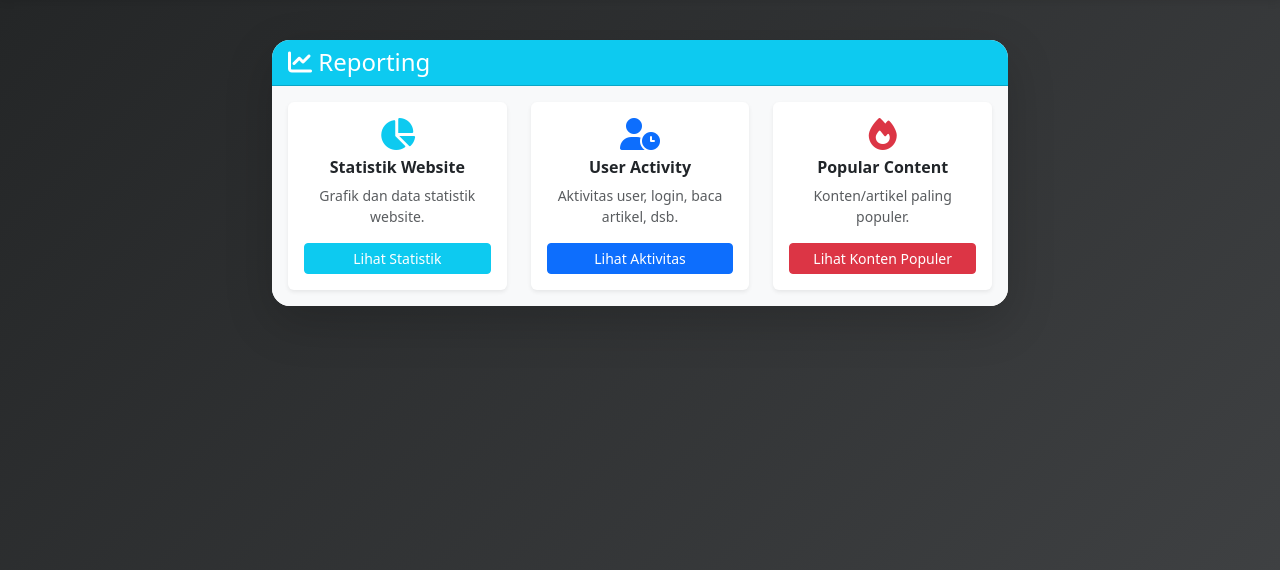
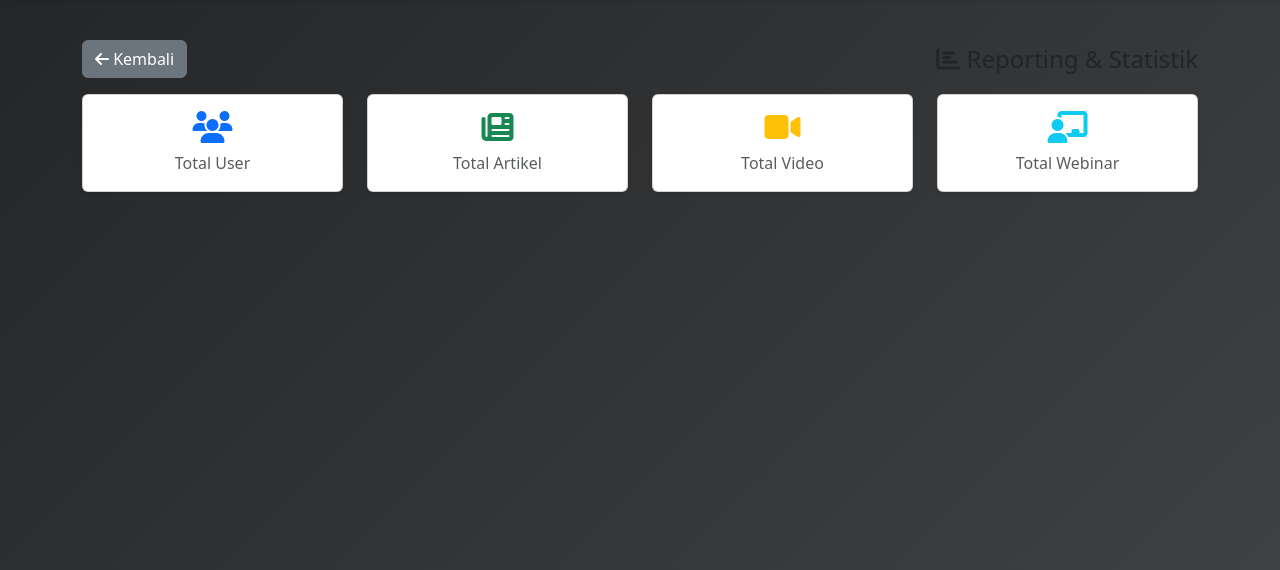
Before and after one commit to fajar-26/Project_301220026_FajarMunawar, a PHP site: the page made by application/views/admin/reporting.php in a window 1280 px wide. Shown: the part 57-627 px from the top of the page. Run offline with PHP 8.4, Linux system fonts and the light colour scheme; the template is opened without the code that fills it, so the values that code supplies are empty.

Commit message:
Add statistics to admin reporting page
The admin reporting page now displays total counts for users, articles, videos, and webinars. Controller logic was updated to fetch these statistics and pass them to the view, and the view was redesigned to present the stats in a dashboard format.

```diff
--- a/application/controllers/Admin.php
+++ b/application/controllers/Admin.php
@@ -115,12 +115,18 @@ class Admin extends CI_Controller {
     }
 
     public function reporting() {
+        $this->load->model('Admin_content_model');
+        $this->load->database();
         $data['title'] = 'Reporting - Admin';
         $data['user'] = array(
             'name' => $this->session->userdata('first_name') . ' ' . $this->session->userdata('last_name'),
             'email' => $this->session->userdata('email'),
             'role' => $this->session->userdata('role')
         );
+        $data['stat_users'] = $this->db->count_all('users');
+        $data['stat_articles'] = $this->Admin_content_model->count_articles();
+        $data['stat_videos'] = $this->Admin_content_model->count_videos();
+        $data['stat_webinars'] = $this->Admin_content_model->count_webinars();
         $this->load->view('admin/header', $data);
         $this->load->view('admin/reporting', $data);
         $this->load->view('admin/footer');
--- a/application/views/admin/reporting.php
+++ b/application/views/admin/reporting.php
@@ -1,43 +1,43 @@
-<div class="row justify-content-center">
-    <div class="col-lg-8">
-        <div class="card shadow-lg border-0 mb-4" style="border-radius: 18px;">
-            <div class="card-header bg-info text-white" style="border-radius: 18px 18px 0 0;">
-                <h4 class="mb-0"><i class="fas fa-chart-line"></i> Reporting</h4>
+<div class="d-flex justify-content-between align-items-center mb-3">
+    <a href="<?= base_url('admin') ?>" class="btn btn-secondary"><i class="fas fa-arrow-left"></i> Kembali</a>
+    <h4 class="mb-0"><i class="fas fa-chart-bar"></i> Reporting & Statistik</h4>
 </div>
-            <div class="card-body bg-light" style="border-radius: 0 0 18px 18px;">
-                <div class="row g-4">
-                    <div class="col-md-4">
-                        <div class="card h-100 border-0 shadow-sm">
-                            <div class="card-body text-center">
-                                <i class="fas fa-chart-pie fa-2x mb-2 text-info"></i>
-                                <h6 class="fw-bold">Statistik Website</h6>
-                                <p class="text-muted small">Grafik dan data statistik website.</p>
-                                <a href="#" class="btn btn-info btn-sm w-100 text-white">Lihat Statistik</a>
+<div class="row g-4 mb-4">
+    <div class="col-md-3">
+        <div class="card text-center shadow-sm">
+            <div class="card-body">
+                <i class="fas fa-users fa-2x text-primary mb-2"></i>
+                <h5 class="fw-bold mb-0"><?= $stat_users ?></h5>
+                <div class="text-muted">Total User</div>
             </div>
         </div>
     </div>
-                    <div class="col-md-4">
-                        <div class="card h-100 border-0 shadow-sm">
-                            <div class="card-body text-center">
-                                <i class="fas fa-user-clock fa-2x mb-2 text-primary"></i>
-                                <h6 class="fw-bold">User Activity</h6>
-                                <p class="text-muted small">Aktivitas user, login, baca artikel, dsb.</p>
-                                <a href="#" class="btn btn-primary btn-sm w-100">Lihat Aktivitas</a>
+    <div class="col-md-3">
+        <div class="card text-center shadow-sm">
+            <div class="card-body">
+                <i class="fas fa-newspaper fa-2x text-success mb-2"></i>
+                <h5 class="fw-bold mb-0"><?= $stat_articles ?></h5>
+                <div class="text-muted">Total Artikel</div>
             </div>
         </div>
     </div>
-                    <div class="col-md-4">
-                        <div class="card h-100 border-0 shadow-sm">
-                            <div class="card-body text-center">
-                                <i class="fas fa-fire fa-2x mb-2 text-danger"></i>
-                                <h6 class="fw-bold">Popular Content</h6>
-                                <p class="text-muted small">Konten/artikel paling populer.</p>
-                                <a href="#" class="btn btn-danger btn-sm w-100">Lihat Konten Populer</a>
+    <div class="col-md-3">
+        <div class="card text-center shadow-sm">
+            <div class="card-body">
+                <i class="fas fa-video fa-2x text-warning mb-2"></i>
+                <h5 class="fw-bold mb-0"><?= $stat_videos ?></h5>
+                <div class="text-muted">Total Video</div>
+            </div>
+        </div>
+    </div>
+    <div class="col-md-3">
+        <div class="card text-center shadow-sm">
+            <div class="card-body">
+                <i class="fas fa-chalkboard-teacher fa-2x text-info mb-2"></i>
+                <h5 class="fw-bold mb-0"><?= $stat_webinars ?></h5>
+                <div class="text-muted">Total Webinar</div>
             </div>
         </div>
     </div>
 </div>
-            </div>
-        </div>
-    </div>
-</div>
+<!-- Tambahan: bisa ditambah tabel aktivitas terbaru, grafik, dsb -->
```
Lines whose indentation alone changed are shown as unchanged.
